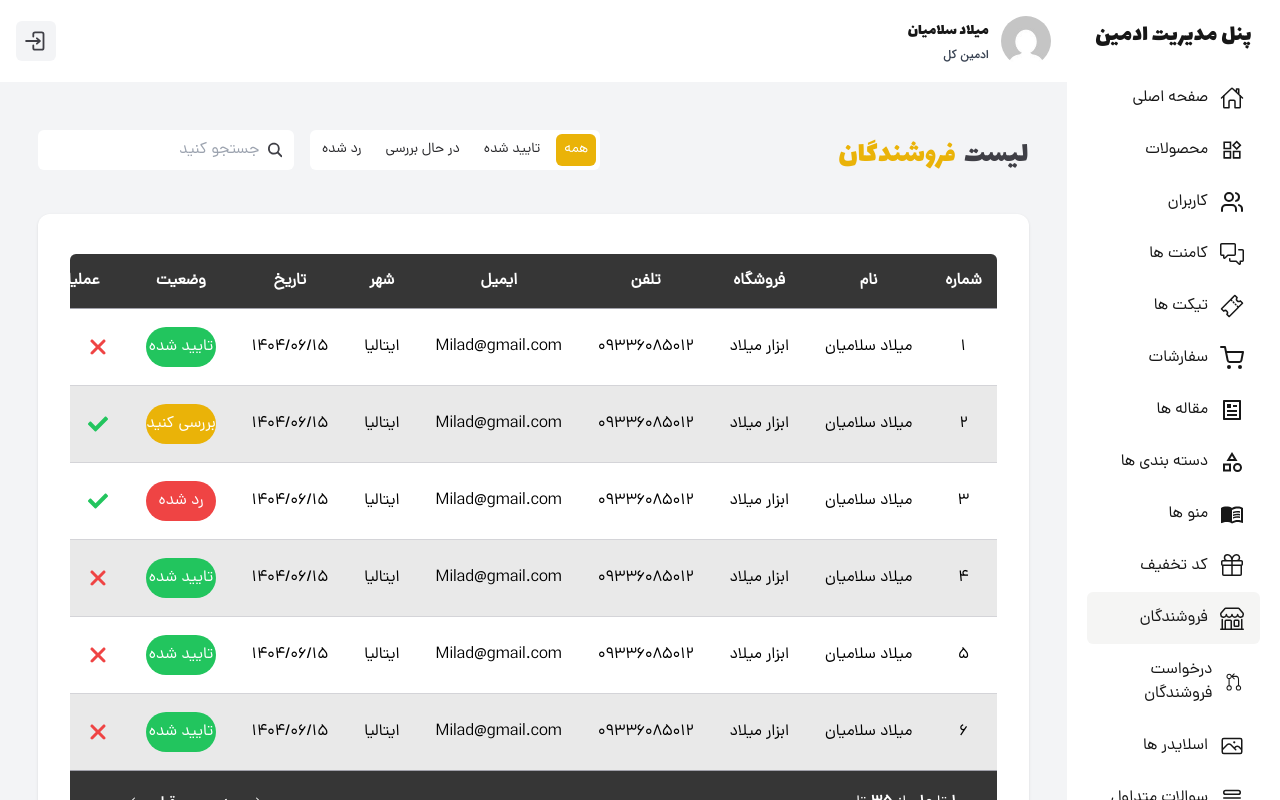
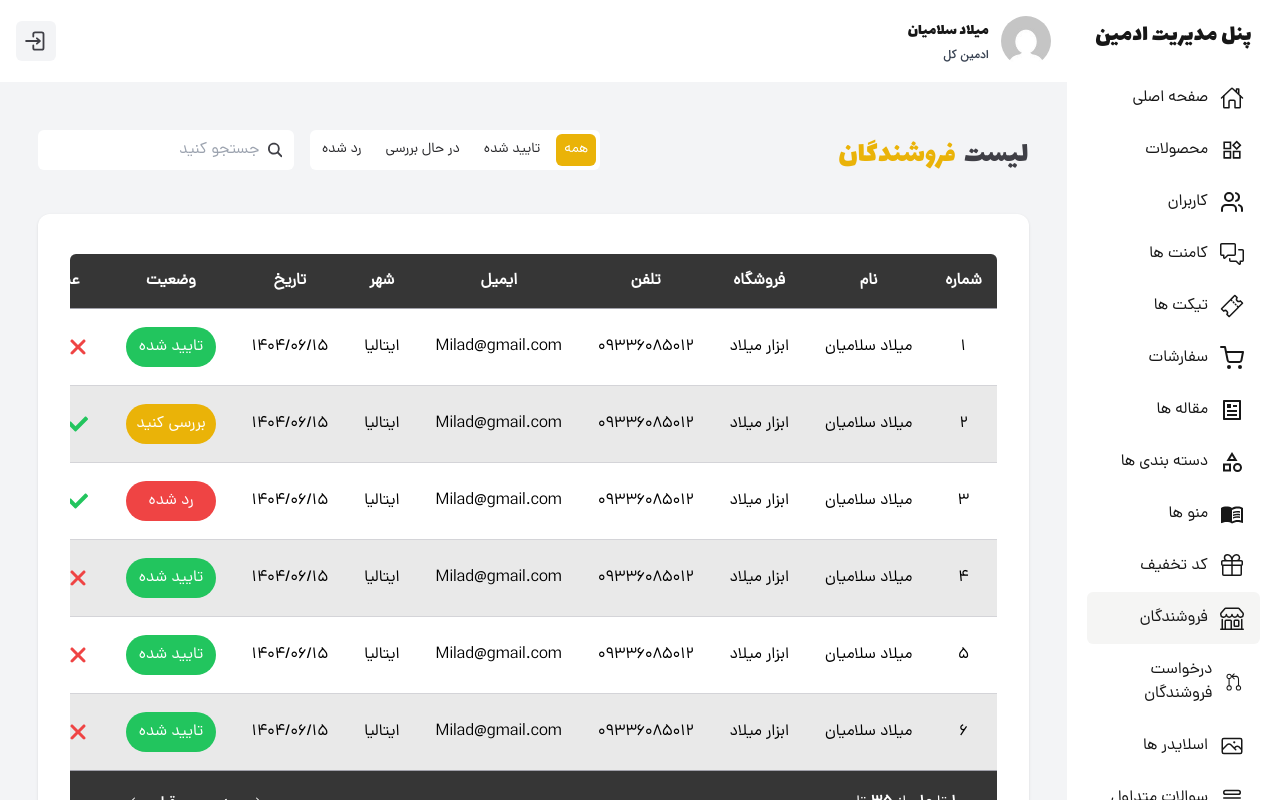
Before and after one commit to milad1385/tool-shop, a Next.js app: page /p-admin/sellers in a window 1280 px wide. Built offline with nearby package versions, Linux system fonts and the light colour scheme.

Commit message:
add responsive design in seller list

```diff
--- a/src/components/templates/p-admin/SellerList.tsx
+++ b/src/components/templates/p-admin/SellerList.tsx
@@ -33,7 +33,7 @@ function SellerList() {
               <td>1404/06/15</td>
 
               <td>
-                <div className="bg-green-500 text-white rounded-3xl py-2">
+                <div className="bg-green-500 text-white rounded-3xl py-2 px-2.5">
                   تایید شده
                 </div>
               </td>
@@ -57,7 +57,7 @@ function SellerList() {
               <td>1404/06/15</td>
 
               <td>
-                <div className="bg-yellow-500 text-white rounded-3xl py-2">
+                <div className="bg-yellow-500 text-white rounded-3xl py-2 px-2.5">
                   بررسی کنید
                 </div>
               </td>
@@ -81,7 +81,7 @@ function SellerList() {
               <td>1404/06/15</td>
 
               <td>
-                <div className="bg-red-500 text-white rounded-3xl py-2">
+                <div className="bg-red-500 text-white rounded-3xl py-2 px-2.5">
                   رد شده
                 </div>
               </td>
@@ -105,7 +105,7 @@ function SellerList() {
               <td>1404/06/15</td>
 
               <td>
-                <div className="bg-green-500 text-white rounded-3xl py-2">
+                <div className="bg-green-500 text-white rounded-3xl py-2 px-2.5">
                   تایید شده
                 </div>
               </td>
@@ -129,7 +129,7 @@ function SellerList() {
               <td>1404/06/15</td>
 
               <td>
-                <div className="bg-green-500 text-white rounded-3xl py-2">
+                <div className="bg-green-500 text-white rounded-3xl py-2 px-2.5">
                   تایید شده
                 </div>
               </td>
@@ -153,7 +153,7 @@ function SellerList() {
               <td>1404/06/15</td>
 
               <td>
-                <div className="bg-green-500 text-white rounded-3xl py-2">
+                <div className="bg-green-500 text-white rounded-3xl py-2 px-2.5">
                   تایید شده
                 </div>
               </td>
```
